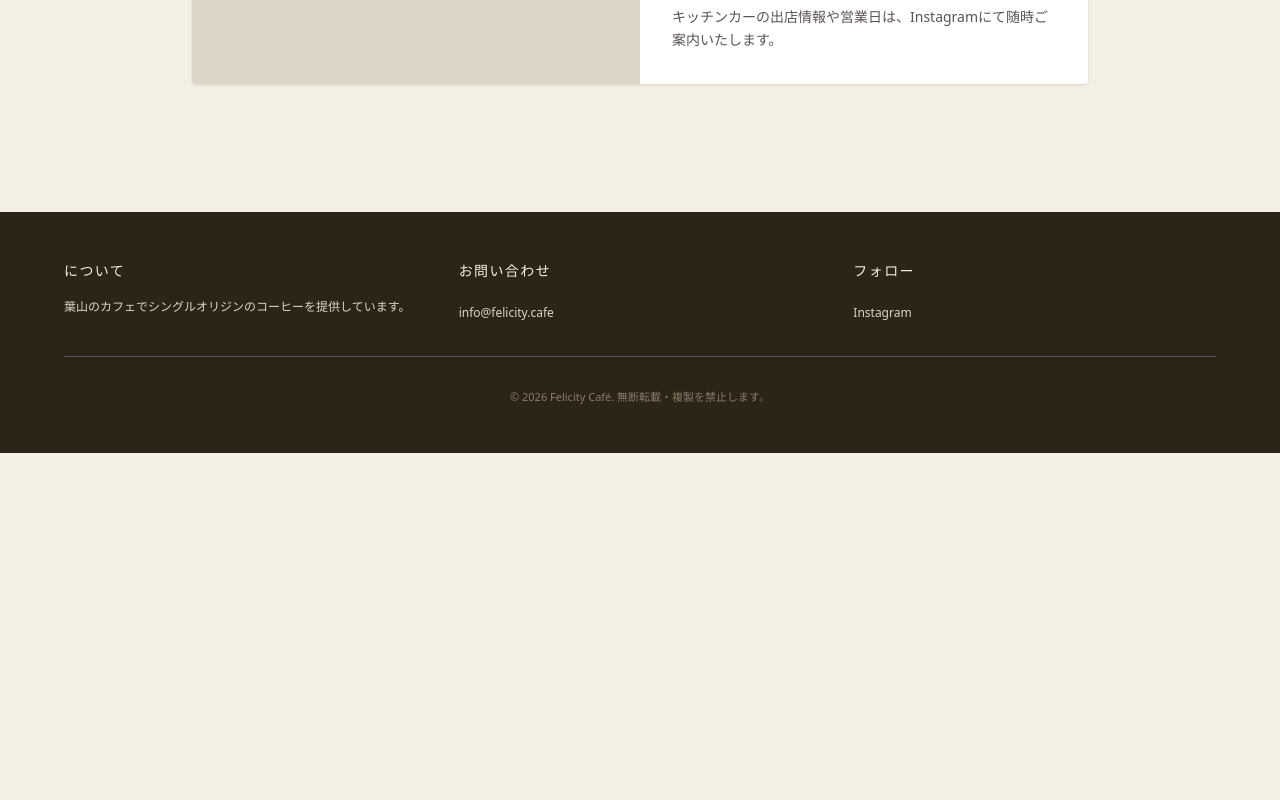
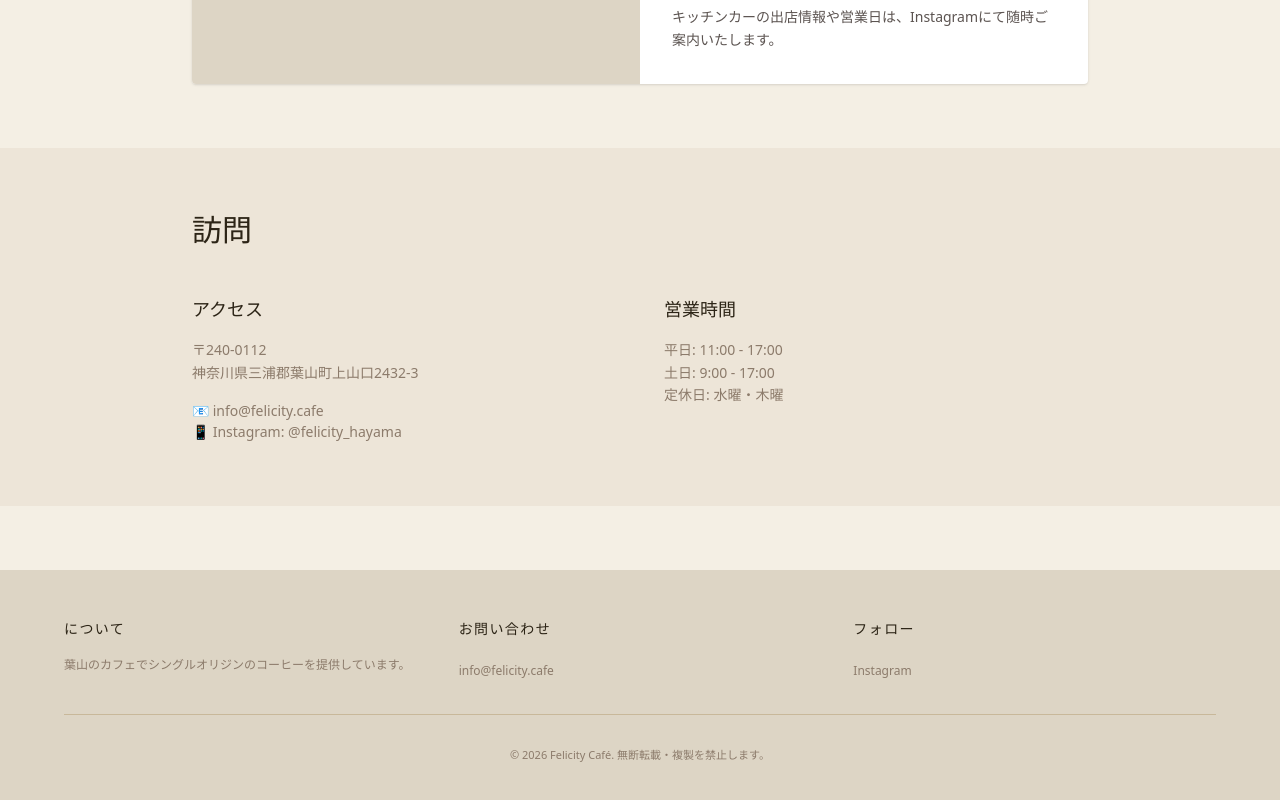
Before and after one commit to rkirishima/felicity-web, a Next.js app: page /news in a window 1280 px wide. Shown: the part 724-1524 px from the top of the page. Before the commit the page ends 1177 px from the top, so only its background shows below. Built offline with nearby package versions, Linux system fonts and the light colour scheme.

Commit message:
Fix: footer color (grey) + add VISIT section to news pages

```diff
--- a/app/components/Footer.tsx
+++ b/app/components/Footer.tsx
@@ -8,7 +8,7 @@ export function Footer({ locale }: FooterProps) {
   const currentYear = new Date().getFullYear();
 
   return (
-    <footer className="bg-[#2C2416] text-[#F4EFE4] py-12 px-4 mt-16">
+    <footer className="bg-[#DDD5C5] text-[#2C2416] py-12 px-4 mt-16">
       <div className="max-w-6xl mx-auto">
         <div className="grid grid-cols-1 md:grid-cols-3 gap-8 mb-8">
           {/* About */}
@@ -16,7 +16,7 @@ export function Footer({ locale }: FooterProps) {
             <h3 className="text-[14px] font-light mb-4 uppercase tracking-widest">
               {locale === 'ja' ? 'について' : 'About'}
             </h3>
-            <p className="text-[12px] text-[#DDD5C5] leading-relaxed">
+            <p className="text-[12px] text-[#8C7B6B] leading-relaxed">
               {locale === 'ja'
                 ? '葉山のカフェでシングルオリジンのコーヒーを提供しています。'
                 : 'Specialty coffee café in Hayama, Japan.'}
@@ -28,7 +28,7 @@ export function Footer({ locale }: FooterProps) {
             <h3 className="text-[14px] font-light mb-4 uppercase tracking-widest">
               {locale === 'ja' ? 'お問い合わせ' : 'Contact'}
             </h3>
-            <a href="mailto:info@felicity.cafe" className="text-[12px] text-[#DDD5C5] hover:text-[#7AAFC4] transition-colors">
+            <a href="mailto:info@felicity.cafe" className="text-[12px] text-[#8C7B6B] hover:text-[#2C2416] transition-colors">
               info@felicity.cafe
             </a>
           </div>
@@ -42,14 +42,14 @@ export function Footer({ locale }: FooterProps) {
               href="https://www.instagram.com/felicity_hayama"
               target="_blank"
               rel="noopener noreferrer"
-              className="text-[12px] text-[#DDD5C5] hover:text-[#7AAFC4] transition-colors"
+              className="text-[12px] text-[#8C7B6B] hover:text-[#2C2416] transition-colors"
             >
               Instagram
             </a>
           </div>
         </div>
 
-        <div className="border-t border-[#5C5451] pt-8">
+        <div className="border-t border-[#C8B89A] pt-8">
           <p className="text-[11px] text-[#8C7B6B] text-center">
             © {currentYear} Felicity Café. {locale === 'ja' ? '無断転載・複製を禁止します。' : 'All rights reserved.'}
           </p>
--- a/app/en/news/page.tsx
+++ b/app/en/news/page.tsx
@@ -53,6 +53,36 @@ export default function NewsPageEN() {
           </div>
         </div>
       </main>
+
+      {/* VISIT Section */}
+      <section id="visit" className="bg-[#EDE5D8] py-16 px-4">
+        <div className="max-w-4xl mx-auto">
+          <h2 className="text-3xl font-light text-[#2C2416] mb-12">Visit</h2>
+          <div className="grid grid-cols-1 md:grid-cols-2 gap-12">
+            <div>
+              <h3 className="text-[18px] font-light text-[#2C2416] mb-4">Location</h3>
+              <p className="text-[14px] text-[#8C7B6B] leading-relaxed mb-4">
+                2432-3 Kamiyamaguchi<br />
+                Hayama, Kanagawa 240-0112<br />
+                Japan
+              </p>
+              <p className="text-[14px] text-[#8C7B6B]">
+                📧 info@felicity.cafe<br />
+                📱 Instagram: @felicity_hayama
+              </p>
+            </div>
+            <div>
+              <h3 className="text-[18px] font-light text-[#2C2416] mb-4">Hours</h3>
+              <p className="text-[14px] text-[#8C7B6B] leading-relaxed">
+                Weekdays: 11:00 - 17:00<br />
+                Weekends: 9:00 - 17:00<br />
+                Closed: Wednesdays & Thursdays
+              </p>
+            </div>
+          </div>
+        </div>
+      </section>
+
       <Footer locale="en" />
     </>
   );
--- a/app/news/page.tsx
+++ b/app/news/page.tsx
@@ -53,6 +53,35 @@ export default function NewsPage() {
           </div>
         </div>
       </main>
+
+      {/* VISIT Section */}
+      <section id="visit" className="bg-[#EDE5D8] py-16 px-4">
+        <div className="max-w-4xl mx-auto">
+          <h2 className="text-3xl font-light text-[#2C2416] mb-12">訪問</h2>
+          <div className="grid grid-cols-1 md:grid-cols-2 gap-12">
+            <div>
+              <h3 className="text-[18px] font-light text-[#2C2416] mb-4">アクセス</h3>
+              <p className="text-[14px] text-[#8C7B6B] leading-relaxed mb-4">
+                〒240-0112<br />
+                神奈川県三浦郡葉山町上山口2432-3
+              </p>
+              <p className="text-[14px] text-[#8C7B6B]">
+                📧 info@felicity.cafe<br />
+                📱 Instagram: @felicity_hayama
+              </p>
+            </div>
+            <div>
+              <h3 className="text-[18px] font-light text-[#2C2416] mb-4">営業時間</h3>
+              <p className="text-[14px] text-[#8C7B6B] leading-relaxed">
+                平日: 11:00 - 17:00<br />
+                土日: 9:00 - 17:00<br />
+                定休日: 水曜・木曜
+              </p>
+            </div>
+          </div>
+        </div>
+      </section>
+
       <Footer locale="ja" />
     </>
   );
```
